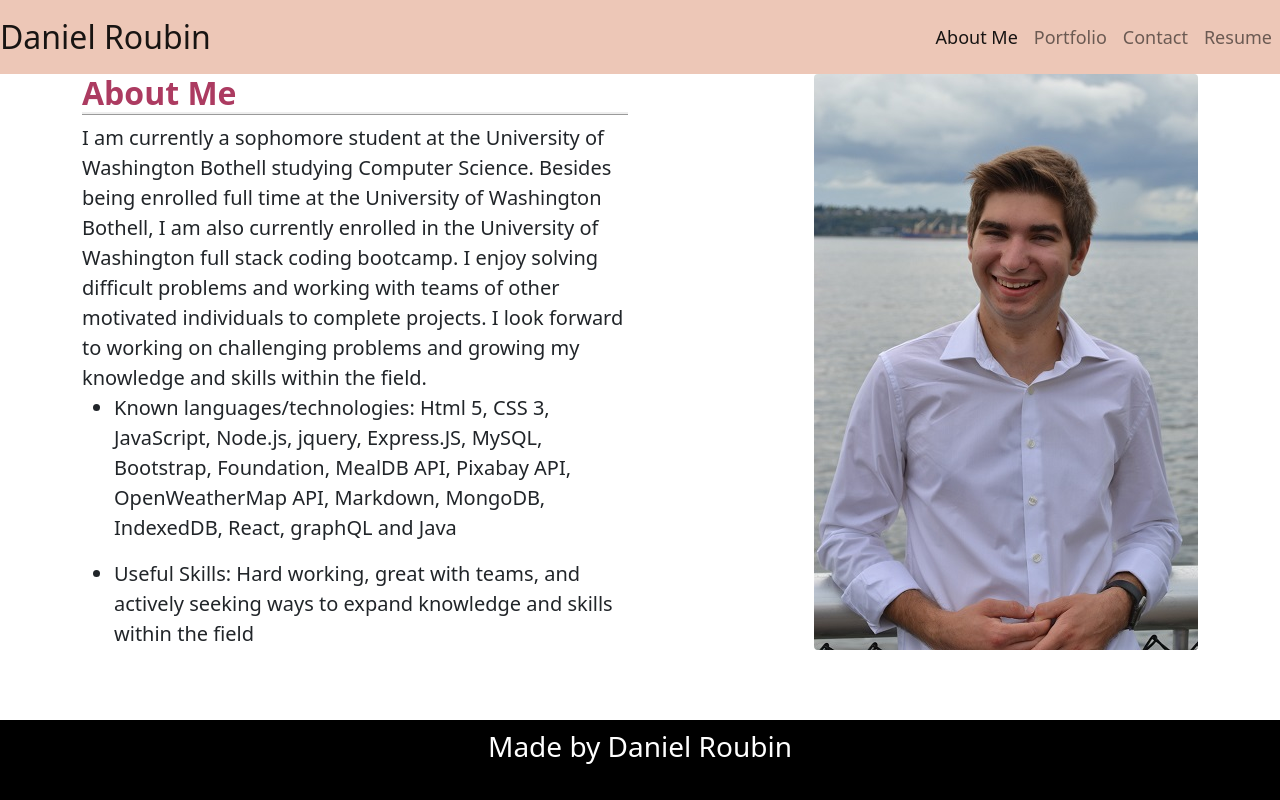
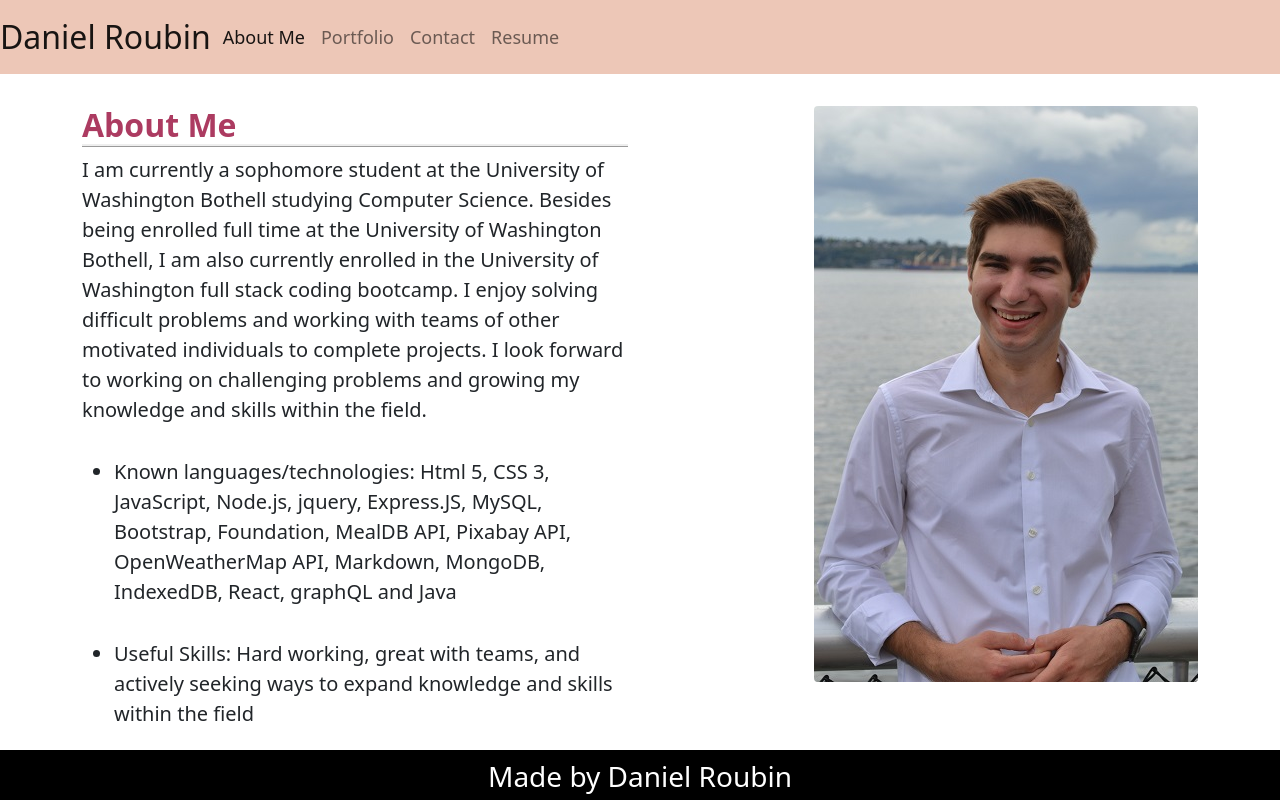
Before and after one commit to DannyRoubin/react-portfolio, a React (Create React App) app: page / in a window 1280 px wide. Built offline with nearby package versions, Linux system fonts and the light colour scheme.

Commit message:
added a few more minor touch ups

```diff
--- a/src/components/FooterStyles.js
+++ b/src/components/FooterStyles.js
@@ -6,10 +6,7 @@ export const Box = styled.div`
   position: fixed;
   bottom: 0;
   width: 100%;
-  height: 80px;
-  @media (max-width: 1000px) {
-    padding: 70px 30px;
-  }
+  height: 50px;
 `;
 
 export const Container = styled.div`
--- a/src/components/NavTabs.js
+++ b/src/components/NavTabs.js
@@ -5,7 +5,10 @@ import {} from "./NavTabs.css";
 // We assign them to their own variable names
 function NavTabs({ currentPage, handlePageChange }) {
   return (
-    <nav class="navbar navbar-expand-lg navbar-light">
+    <nav
+      style={{ marginBottom: "2rem" }}
+      class="navbar navbar-expand-lg navbar-light"
+    >
       <a
         style={{ fontSize: "xx-large" }}
         class=" navbar-brand navbarSections"
@@ -13,18 +16,7 @@ function NavTabs({ currentPage, handlePageChange }) {
       >
         Daniel Roubin
       </a>
-      <button
-        class="navbar-toggler"
-        type="button"
-        data-toggle="collapse"
-        data-target="#navbarNav"
-        aria-controls="navbarNav"
-        aria-expanded="false"
-        aria-label="Toggle navigation"
-      >
-        <span class="navbar-toggler-icon"></span>
-      </button>
-      <div class="collapse navbar-collapse navbarSections" id="navbarNav">
+      <div class="row">
         <ul className="navbar-nav">
           <li style={{ fontSize: "large" }} className="nav-item">
             <a
--- a/src/components/pages/AboutMe.css
+++ b/src/components/pages/AboutMe.css
@@ -11,5 +11,10 @@
 }
 
 .aboutMePoints {
-  margin-bottom: inherit;
+  margin-top: 2rem;
+  margin-bottom: 2rem;
 }
+
+.aboutMeSkills {
+  margin-bottom: 4rem;
+}
--- a/src/components/pages/AboutMe.js
+++ b/src/components/pages/AboutMe.js
@@ -32,7 +32,7 @@ export default function AboutMe() {
                   MealDB API, Pixabay API, OpenWeatherMap API, Markdown,
                   MongoDB, IndexedDB, React, graphQL and Java
                 </li>
-                <li>
+                <li class="aboutMeSkills">
                   Useful Skills: Hard working, great with teams, and actively
                   seeking ways to expand knowledge and skills within the field
                 </li>
```
